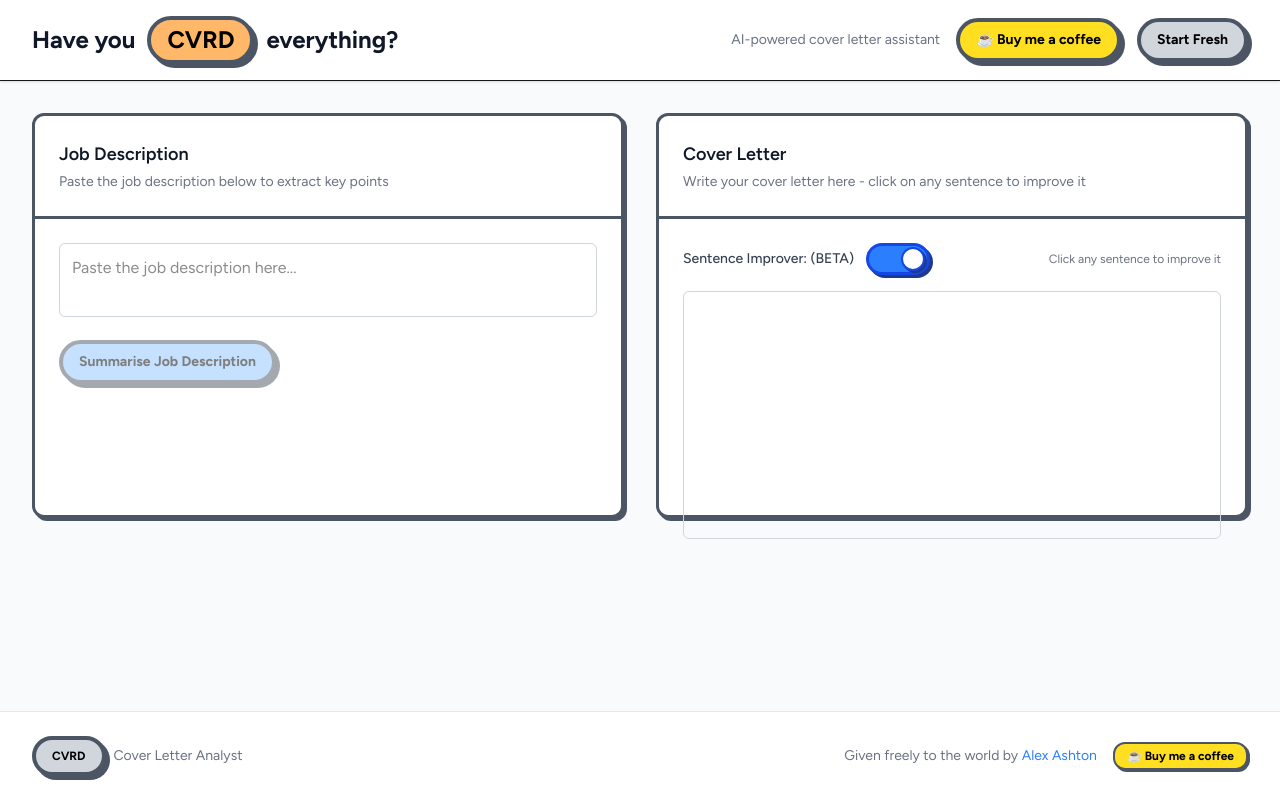
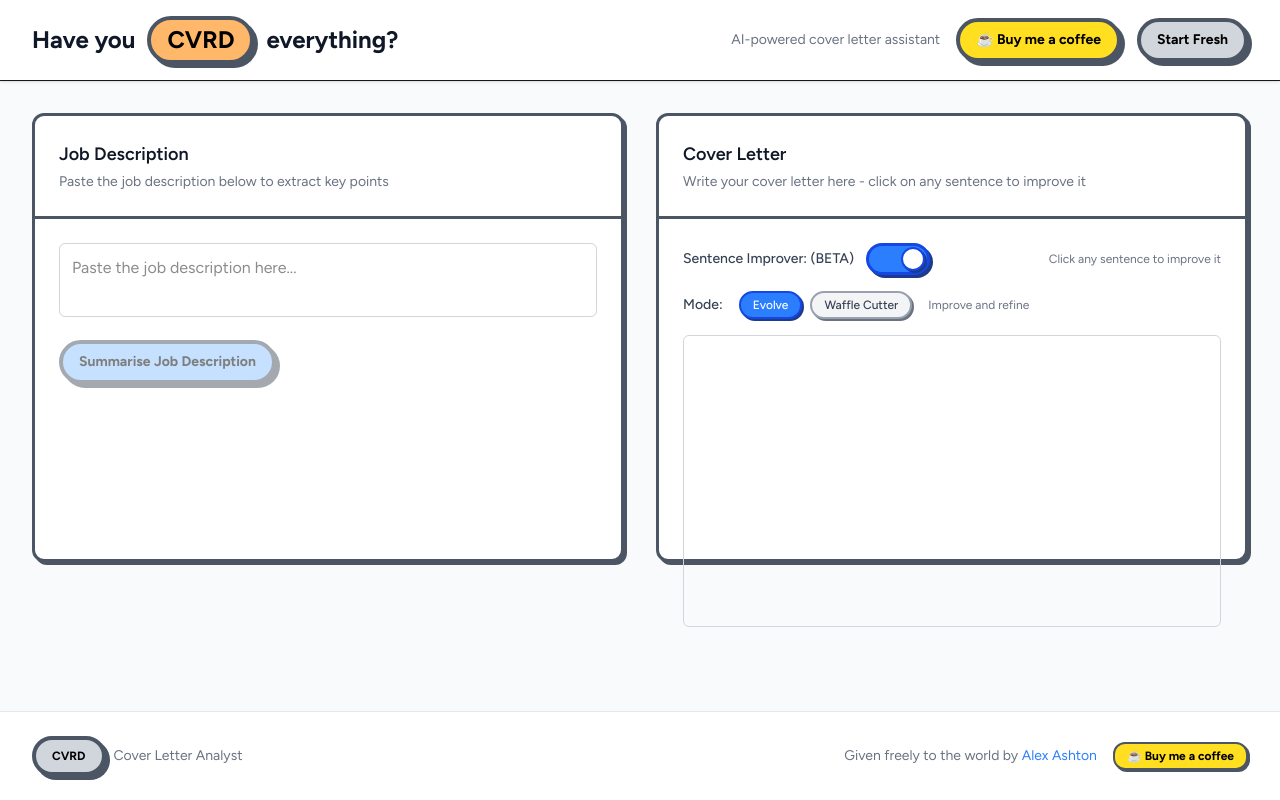
Before and after one commit to sirashton/cvrd, a Next.js app in the folder app/: page / in a window 1280 px wide. Both pictures are taken after a click on the button 897 px from the left and 259 px from the top of the page. Built offline with nearby package versions, Linux system fonts and the light colour scheme.

Commit message:
Waffle cutter mode

```diff
--- /dev/null
+++ b/app/src/app/api/cut-sentence/route.ts
@@ -0,0 +1,80 @@
+import { NextRequest, NextResponse } from 'next/server';
+import OpenAI from 'openai';
+
+const openai = new OpenAI({
+  apiKey: process.env.OPENAI_API_KEY,
+});
+
+export async function POST(request: NextRequest) {
+  try {
+    const { sentence } = await request.json();
+
+    if (!sentence || typeof sentence !== 'string') {
+      return NextResponse.json({ error: 'Sentence is required' }, { status: 400 });
+    }
+
+    if (!process.env.OPENAI_API_KEY) {
+      return NextResponse.json({ error: 'OpenAI API key not configured' }, { status: 500 });
+    }
+
+    const prompt = `You are a professional writing assistant specializing in making cover letters more concise. Given a sentence, provide exactly 3 different versions that are SHORTER and more direct, cutting out unnecessary words while keeping the meaning.
+
+IMPORTANT GUIDELINES:
+- Make sentences SIGNIFICANTLY SHORTER - aim for 20-40% word reduction
+- Cut out filler words, redundant phrases, and corporate jargon
+- Keep the core meaning and impact
+- Sound natural and human, not robotic
+- Remove unnecessary qualifiers and weak language
+- Make every word count
+
+Return the response as a JSON object with this exact structure:
+{
+  "suggestions": [
+    "First shorter sentence",
+    "Second shorter sentence",
+    "Third shorter sentence"
+  ],
+  "changes": [
+    [{"from": "original_word_1", "to": "new_word_1"}, {"from": "original_phrase_1", "to": "new_phrase_1"}],
+    [{"from": "original_word_2", "to": "new_word_2"}],
+    [{"from": "original_word_3", "to": "new_word_3"}, {"from": "original_phrase_3", "to": "new_phrase_3"}]
+  ]
+}
+
+Original sentence: "${sentence}"`;
+
+    const completion = await openai.chat.completions.create({
+      model: "gpt-4o-mini",
+      messages: [
+        {
+          role: "user",
+          content: prompt
+        }
+      ],
+      max_completion_tokens: 500,
+      response_format: { type: "json_object" },
+    });
+
+    const response = completion.choices[0]?.message?.content;
+    if (!response) {
+      throw new Error('No response from OpenAI');
+    }
+
+    // Parse the JSON response
+    const parsedResponse = JSON.parse(response);
+
+    if (!parsedResponse.suggestions || !Array.isArray(parsedResponse.suggestions) ||
+        !parsedResponse.changes || !Array.isArray(parsedResponse.changes)) {
+      throw new Error('Invalid response structure from OpenAI');
+    }
+
+    return NextResponse.json(parsedResponse);
+
+  } catch (error) {
+    console.error('Error cutting sentence:', error);
+    return NextResponse.json(
+      { error: 'Failed to cut sentence' },
+      { status: 500 }
+    );
+  }
+}
--- a/app/src/components/CoverLetterPane.tsx
+++ b/app/src/components/CoverLetterPane.tsx
@@ -17,6 +17,7 @@ export default function CoverLetterPane({ coverLetter, setCoverLetter }: CoverLe
   const [selectedRange, setSelectedRange] = useState<Range | null>(null);
   const [highlightedRange, setHighlightedRange] = useState<{ start: number; end: number } | null>(null);
   const [sentenceImproverEnabled, setSentenceImproverEnabled] = useState(false);
+  const [improvementMode, setImprovementMode] = useState<'evolve' | 'cut'>('evolve');
 
   // Update content when coverLetter prop changes
   useEffect(() => {
@@ -244,6 +245,39 @@ export default function CoverLetterPane({ coverLetter, setCoverLetter }: CoverLe
         )}
       </div>
 
+      {sentenceImproverEnabled && (
+        <div className="mb-4 flex items-center gap-4">
+          <label className="text-sm font-medium text-gray-700">
+            Mode:
+          </label>
+          <div className="flex gap-2">
+            <button
+              onClick={() => setImprovementMode('evolve')}
+              className={`px-3 py-1 text-xs font-medium border-2 rounded-full transition-colors ${
+                improvementMode === 'evolve'
+                  ? 'bg-blue-500 text-white border-blue-700 shadow-[2px_2px_0px_0px_rgb(30,58,138)]'
+                  : 'bg-gray-100 text-gray-700 border-gray-400 shadow-[2px_2px_0px_0px_rgb(107,114,128)] hover:bg-gray-200'
+              }`}
+            >
+              Evolve
+            </button>
+            <button
+              onClick={() => setImprovementMode('cut')}
+              className={`px-3 py-1 text-xs font-medium border-2 rounded-full transition-colors ${
+                improvementMode === 'cut'
+                  ? 'bg-orange-500 text-white border-orange-700 shadow-[2px_2px_0px_0px_rgb(194,65,12)]'
+                  : 'bg-gray-100 text-gray-700 border-gray-400 shadow-[2px_2px_0px_0px_rgb(107,114,128)] hover:bg-gray-200'
+              }`}
+            >
+              Waffle Cutter
+            </button>
+          </div>
+          <div className="text-xs text-gray-500">
+            {improvementMode === 'evolve' ? 'Improve and refine' : 'Cut down and simplify'}
+          </div>
+        </div>
+      )}
+
       <div className="relative h-full">
         <div
           ref={editorRef}
@@ -263,6 +297,7 @@ export default function CoverLetterPane({ coverLetter, setCoverLetter }: CoverLe
           isVisible={showMenu}
           position={menuPosition}
           currentSentence={currentSentence}
+          improvementMode={improvementMode}
           onClose={handleCloseMenu}
           onReplace={handleReplaceSentence}
         />
--- a/app/src/components/SentenceImproverMenu.tsx
+++ b/app/src/components/SentenceImproverMenu.tsx
@@ -7,6 +7,7 @@ interface SentenceImproverMenuProps {
   isVisible: boolean;
   position: { x: number; y: number };
   currentSentence: string;
+  improvementMode: 'evolve' | 'cut';
   onClose: () => void;
   onReplace: (newSentence: string) => void;
 }
@@ -20,6 +21,7 @@ export default function SentenceImproverMenu({
   isVisible,
   position,
   currentSentence,
+  improvementMode,
   onClose,
   onReplace
 }: SentenceImproverMenuProps) {
@@ -32,12 +34,16 @@ export default function SentenceImproverMenu({
     if (isVisible && currentSentence.trim()) {
       fetchSuggestions();
     }
-  }, [isVisible, currentSentence]);
+  }, [isVisible, currentSentence, improvementMode]);
 
   const fetchSuggestions = async () => {
     setIsLoading(true);
     try {
-      const response = await fetch('/api/improve-sentence', {
+      const endpoint = improvementMode === 'evolve'
+        ? '/api/improve-sentence'
+        : '/api/cut-sentence';
+
+      const response = await fetch(endpoint, {
         method: 'POST',
         headers: {
           'Content-Type': 'application/json',
@@ -129,7 +135,9 @@ export default function SentenceImproverMenu({
       }}
     >
       <div className="mb-3">
-        <h4 className="text-sm font-semibold text-gray-900 mb-2">Improve this sentence:</h4>
+        <h4 className="text-sm font-semibold text-gray-900 mb-2">
+          {improvementMode === 'evolve' ? 'Improve this sentence:' : 'Cut down this sentence:'}
+        </h4>
         <p className="text-xs text-gray-600 italic bg-gray-50 p-2 rounded border">
           "{currentSentence}"
         </p>
```
